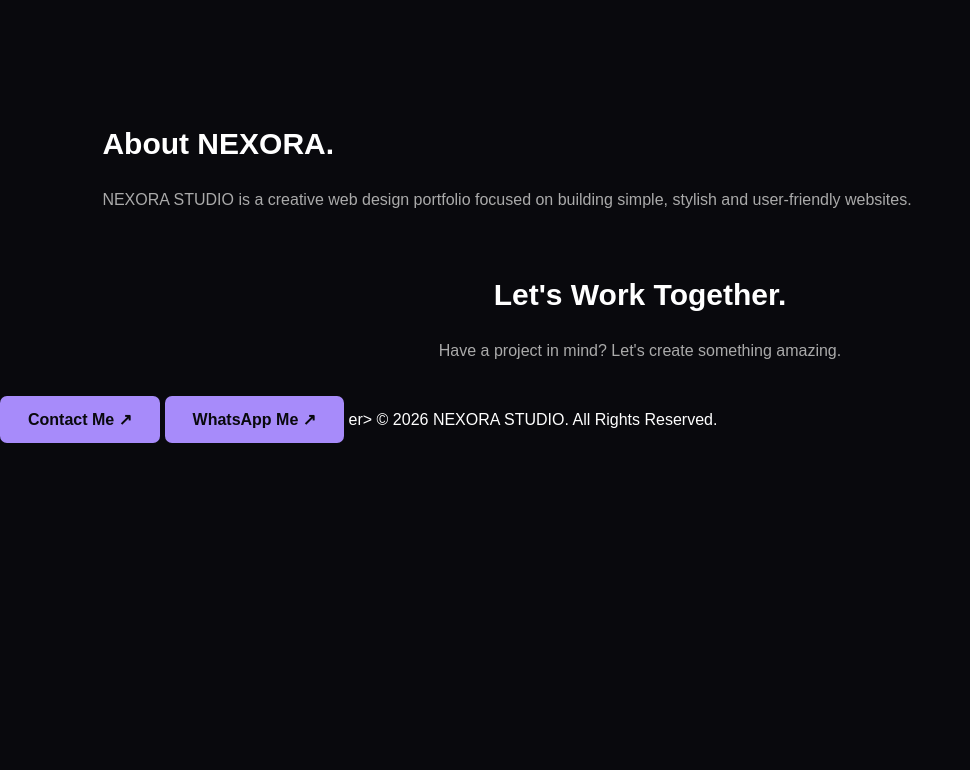
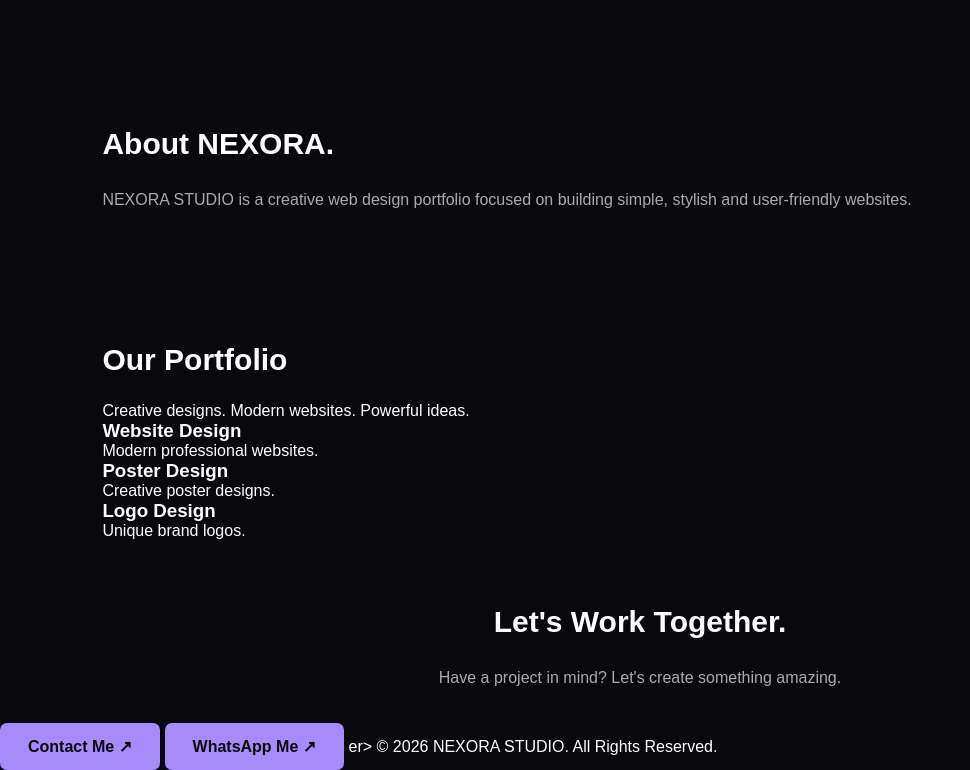
Before and after one commit to sankargaadu049/nexora-studio, a plain HTML site: page index.html in a window 1280 px wide. Shown: the part 964-1734 px from the top of the page, without its empty margins (0-970 px from the left). Before the commit the page ends 1407 px from the top, so only its background shows below. Drawn offline with Linux system fonts and the light colour scheme.

Commit message:
Update index.html

```diff
--- a/index.html
+++ b/index.html
@@ -184,7 +184,25 @@ Nexora Studio | Professional Website Design</title>
     user-friendly websites.
   </p>
 </section>
+<section id="portfolio">
+  <h2>Our Portfolio</h2>
+  <p>Creative designs. Modern websites. Powerful ideas.</p>
 
+  <div>
+    <h3>Website Design</h3>
+    <p>Modern professional websites.</p>
+  </div>
+
+  <div>
+    <h3>Poster Design</h3>
+    <p>Creative poster designs.</p>
+  </div>
+
+  <div>
+    <h3>Logo Design</h3>
+    <p>Unique brand logos.</p>
+  </div>
+</section>
 <foot
 <section id="contact" style="text-align:center;">
   <h2>Let's Work Together.</h2>
```
